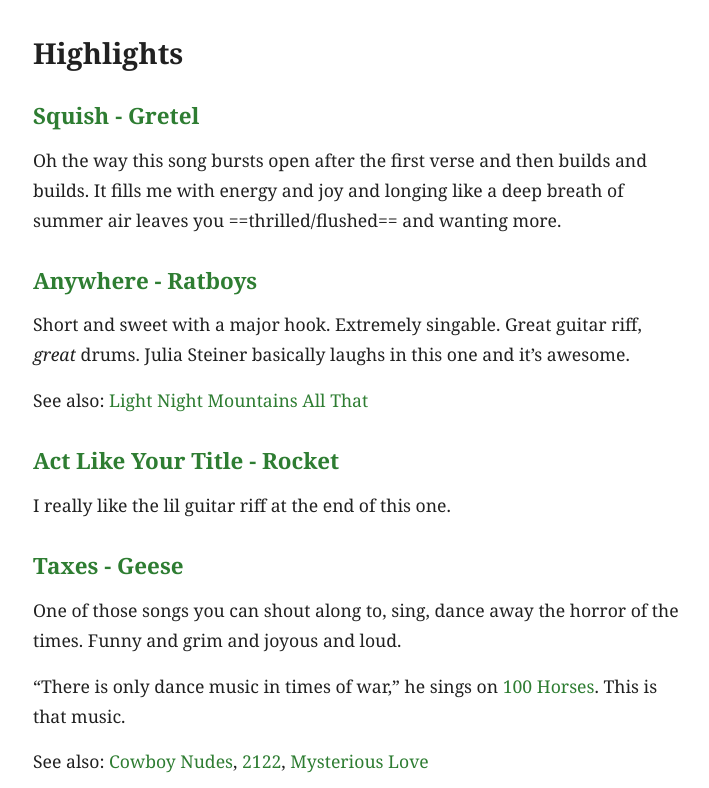
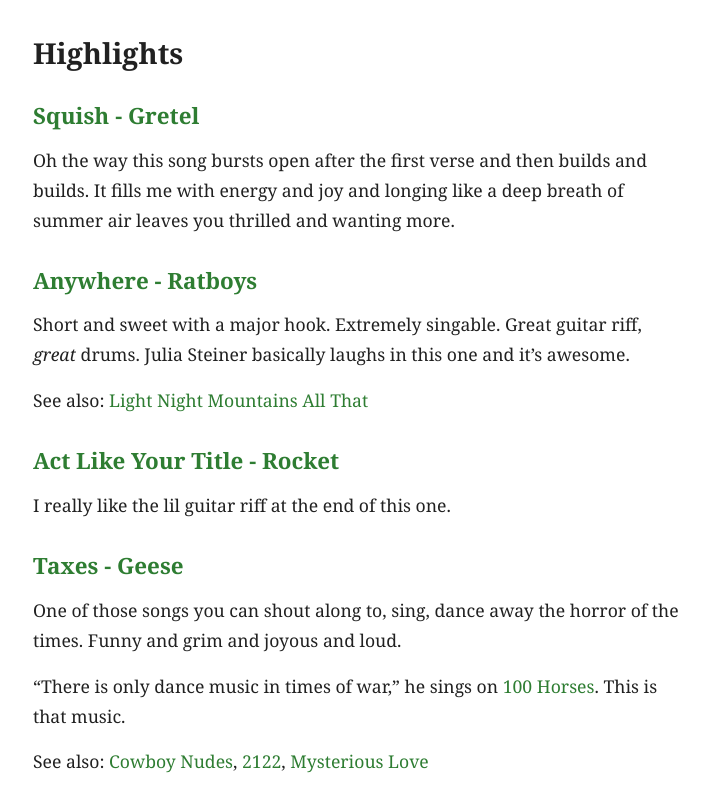
Before and after one commit to ttwardz/bum-notes-blog, a Jekyll site: the page built from _posts/2023-12-13-heavy-rotation-music-playlist.markdown, in a window 1280 px wide and 900 px high, scrolled down 725 px, cut to the strip 112-900 px from the top of the window. Shown: the whole strip, without its empty margins (283-992 px from the left). Built offline with Jekyll 4.4.1, drawn with Linux system fonts in a browser that asks for light colours.

Commit message:
fix highlight syntax leftover in heavy rotation

```diff
--- a/_posts/2023-12-13-heavy-rotation-music-playlist.markdown
+++ b/_posts/2023-12-13-heavy-rotation-music-playlist.markdown
@@ -21,7 +21,7 @@ tags: [music]
 ## Highlights
 
 ### [Squish - Gretel](https://music.apple.com/album/squish/1868663143?i=1868663146)
-Oh the way this song bursts open after the first verse and then builds and builds. It fills me with energy and joy and longing like a deep breath of summer air leaves you ==thrilled/flushed== and wanting more.
+Oh the way this song bursts open after the first verse and then builds and builds. It fills me with energy and joy and longing like a deep breath of summer air leaves you thrilled and wanting more.
 
 ### [Anywhere - Ratboys](https://music.apple.com/album/anywhere/1844710034?i=1844710052)
 Short and sweet with a major hook. Extremely singable. Great guitar riff, _great_ drums. Julia Steiner basically laughs in this one and it's awesome.
```
Also changed, not shown: _posts/2026-03-31-billionaires-do-not-help-people.md (+2 -2 lines).
